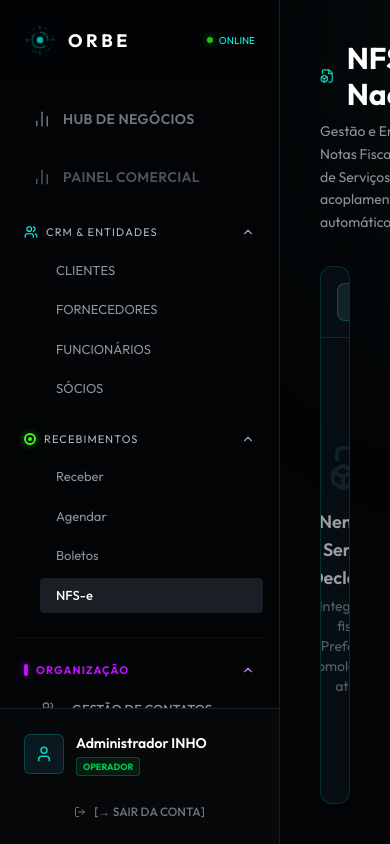
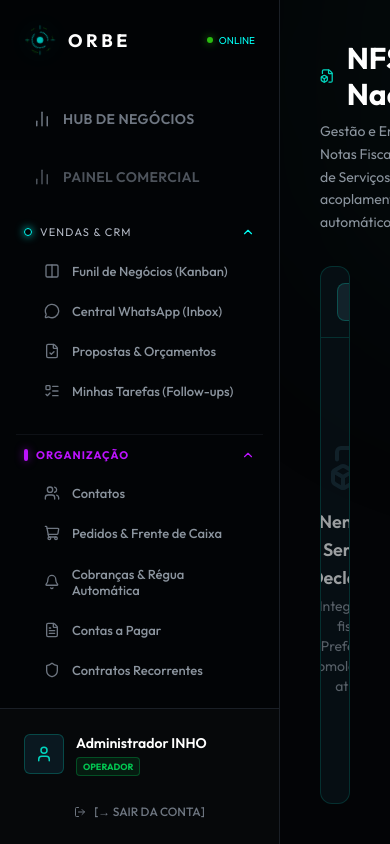
Before and after one commit to RafaHop3/OrbeSystems, a Next.js app in the folder inho_frontend/: page /nfse in a window 390 px wide. Built offline with nearby package versions, Linux system fonts and the light colour scheme.

Commit message:
feat(frontend): transform INHO Sidebar into World-Class CRM architecture with scaffolded module routes

```diff
--- a/inho_frontend/src/components/Sidebar.tsx
+++ b/inho_frontend/src/components/Sidebar.tsx
@@ -1,6 +1,6 @@
 'use client';
 import React, { useState } from 'react';
-import { ChevronDown, ChevronUp, Users, ShoppingCart, Monitor, Bell, FileText, Shield, User, LogOut, BarChart2, Building } from 'lucide-react';
+import { ChevronDown, ChevronUp, Users, ShoppingCart, Monitor, Bell, FileText, Shield, User, LogOut, BarChart2, Building, Columns, MessageCircle, FileCheck, ListTodo, LineChart } from 'lucide-react';
 import Link from 'next/link';
 import { usePathname } from 'next/navigation';
 import OrbeLogo from './OrbeLogo';
@@ -41,89 +41,25 @@ export default function Sidebar() {
                     </button>
                 </div>
 
-                {/* CRM & ENTIDADES Accordion (Legacy Combined) */}
+                {/* VENDAS & CRM */}
                 <div>
                     <div
                         onClick={() => setIsCrmOpen(!isCrmOpen)}
                         className="flex items-center justify-between px-2 cursor-pointer mb-3 group"
                     >
                         <div className="flex items-center gap-2">
-                            <Users size={14} className="text-[#00fff5]" />
-                            <span className="text-[11px] font-mono tracking-widest uppercase text-[#b3b9c5] group-hover:text-[#00fff5] transition-colors">CRM & ENTIDADES</span>
+                            <div className="w-2 h-2 rounded-full border border-[#00fff5] shadow-[0_0_8px_rgba(0,255,245,0.8)]" />
+                            <span className="text-[11px] font-mono tracking-widest uppercase text-[#b3b9c5] group-hover:text-[#00fff5] transition-colors">VENDAS & CRM</span>
                         </div>
-                        {isCrmOpen ? <ChevronUp size={14} className="text-gray-400" /> : <ChevronDown size={14} className="text-gray-500" />}
+                        {isCrmOpen ? <ChevronUp size={14} className="text-[#00fff5]" /> : <ChevronDown size={14} className="text-gray-500" />}
                     </div>
 
-                    <div className={`space-y-1 transition-all duration-300 ease-in-out pl-6 ${isCrmOpen ? 'max-h-[800px] opacity-100' : 'max-h-0 opacity-0 overflow-hidden'}`}>
+                    <div className={`space-y-1 transition-all duration-300 ease-in-out pl-4 ${isCrmOpen ? 'max-h-[800px] opacity-100' : 'max-h-0 opacity-0 overflow-hidden'}`}>
                         {[
-                            { label: 'CLIENTES', href: '/clientes' },
-                            { label: 'FORNECEDORES', href: '/fornecedores' },
-                            { label: 'FUNCIONÁRIOS', href: '/funcionarios' },
-                            { label: 'SÓCIOS', href: '/socios' },
-                        ].map((item) => {
-                            const isActive = pathname === item.href;
-                            return (
-                                <Link key={item.href} href={item.href} className={`block px-4 py-2 text-[13px] rounded transition-colors ${isActive ? 'bg-[#1a1f26] text-white font-medium' : 'text-[#8b949e] hover:text-[#c9d1d9] hover:bg-[#12161c]'}`}>
-                                    {item.label}
-                                </Link>
-                            );
-                        })}
-                    </div>
-                </div>
-
-                {/* RECEBIMENTOS Accordion (Legacy Combined) */}
-                <div>
-                    <div
-                        onClick={() => setIsRecOpen(!isRecOpen)}
-                        className="flex items-center justify-between px-2 cursor-pointer mb-3 group"
-                    >
-                        <div className="flex items-center gap-2">
-                            <div className="w-3 h-3 rounded-full border-2 border-[#39ff14] flex items-center justify-center shadow-[0_0_8px_rgba(57,255,20,0.4)]">
-                                <div className="w-1 h-1 bg-[#39ff14] rounded-full" />
-                            </div>
-                            <span className="text-[11px] font-mono tracking-widest uppercase text-[#b3b9c5] group-hover:text-[#39ff14] transition-colors">RECEBIMENTOS</span>
-                        </div>
-                        {isRecOpen ? <ChevronUp size={14} className="text-gray-400" /> : <ChevronDown size={14} className="text-gray-500" />}
-                    </div>
-
-                    <div className={`space-y-1 transition-all duration-300 ease-in-out pl-6 ${isRecOpen ? 'max-h-[800px] opacity-100' : 'max-h-0 opacity-0 overflow-hidden'}`}>
-                        {[
-                            { label: 'Receber', href: '/receber' },
-                            { label: 'Agendar', href: '/agendamentos' },
-                            { label: 'Boletos', href: '/boletos' },
-                            { label: 'NFS-e', href: '/nfse' },
-                        ].map((item) => {
-                            const isActive = pathname === item.href;
-                            return (
-                                <Link key={item.href} href={item.href} className={`block px-4 py-2 text-[13px] rounded transition-colors ${isActive ? 'bg-[#1a1f26] text-white font-medium' : 'text-[#8b949e] hover:text-[#c9d1d9] hover:bg-[#12161c]'}`}>
-                                    {item.label}
-                                </Link>
-                            );
-                        })}
-                    </div>
-                </div>
-
-                {/* ORGANIZAÇÃO Accordion (New Hub Layout) */}
-                <div className="pt-2 border-t border-[#1a1f26]/50">
-                    <div
-                        onClick={() => setIsOrgOpen(!isOrgOpen)}
-                        className="flex items-center justify-between px-2 cursor-pointer mb-3 group mt-4"
-                    >
-                        <div className="flex items-center gap-2">
-                            <div className="w-1 h-3 bg-[#bc13fe] rounded-full shadow-[0_0_8px_rgba(188,19,254,0.6)]" />
-                            <span className="text-[11px] font-mono font-bold text-[#bc13fe] uppercase tracking-widest">ORGANIZAÇÃO</span>
-                        </div>
-                        {isOrgOpen ? <ChevronUp size={14} className="text-purple-400" /> : <ChevronDown size={14} className="text-gray-500" />}
-                    </div>
-
-                    <div className={`space-y-1 transition-all duration-300 ease-in-out pl-2 ${isOrgOpen ? 'max-h-[800px] opacity-100' : 'max-h-0 opacity-0 overflow-hidden'}`}>
-                        {[
-                            { label: 'GESTÃO DE CONTATOS', icon: Users, href: '/contatos' },
-                            { label: 'PEDIDOS DE VENDA', icon: ShoppingCart, href: '/pedidos' },
-                            { label: 'FRENTE DE CAIXA (PDV)', icon: Monitor, href: '/pdv' },
-                            { label: 'COBRANÇAS E AVISOS', icon: Bell, href: '/cobrancas' },
-                            { label: 'CONTAS A PAGAR', icon: FileText, href: '/pagar' },
-                            { label: 'ASSIST. E CONTRATOS', icon: Shield, href: '/contratos' },
+                            { label: 'Funil de Negócios (Kanban)', icon: Columns, href: '/vendas/funil' },
+                            { label: 'Central WhatsApp (Inbox)', icon: MessageCircle, href: '/vendas/whatsapp' },
+                            { label: 'Propostas & Orçamentos', icon: FileCheck, href: '/vendas/propostas' },
+                            { label: 'Minhas Tarefas (Follow-ups)', icon: ListTodo, href: '/vendas/tarefas' },
                         ].map((item) => {
                             const Icon = item.icon;
                             const isActive = pathname === item.href;
@@ -131,38 +67,84 @@ export default function Sidebar() {
                                 <Link
                                     key={item.href}
                                     href={item.href}
-                                    className={`flex items-center gap-4 px-4 py-2.5 rounded-md transition-colors ${isActive
-                                        ? 'bg-[#1a1f26] text-white border-l-2 border-teal-500'
+                                    className={`flex items-center gap-3 px-3 py-2.5 rounded-md transition-colors ${isActive
+                                        ? 'bg-[#1a1f26] text-white border-l-2 border-[#00fff5]'
                                         : 'text-[#8b949e] hover:bg-[#12161c] hover:text-[#c9d1d9]'
                                         }`}
                                 >
-                                    <Icon size={16} className={isActive ? 'text-teal-400' : 'text-[#6e7681]'} />
-                                    <span className="text-[13px] font-medium leading-tight max-w-[150px]">{item.label}</span>
+                                    <Icon size={16} className={isActive ? 'text-[#00fff5]' : 'text-[#6e7681]'} />
+                                    <span className="text-[13px] font-medium leading-tight">{item.label}</span>
                                 </Link>
                             );
                         })}
                     </div>
                 </div>
 
-                {/* SISTEMA Accordion */}
-                <div className="pt-2 border-t border-[#1a1f26]/50">
+                {/* ORGANIZAÇÃO Accordion */}
+                <div className="pt-3 border-t border-[#1a1f26]/50 mt-4">
                     <div
-                        className="flex items-center justify-between px-2 cursor-pointer mb-3 group mt-4"
+                        onClick={() => setIsOrgOpen(!isOrgOpen)}
+                        className="flex items-center justify-between px-2 cursor-pointer mb-3 group"
+                    >
+                        <div className="flex items-center gap-2">
+                            <div className="w-1 h-3 bg-[#bc13fe] rounded-full shadow-[0_0_8px_rgba(188,19,254,0.6)]" />
+                            <span className="text-[11px] font-mono font-bold text-[#bc13fe] uppercase tracking-widest">ORGANIZAÇÃO</span>
+                        </div>
+                        {isOrgOpen ? <ChevronUp size={14} className="text-[#bc13fe]" /> : <ChevronDown size={14} className="text-gray-500" />}
+                    </div>
+
+                    <div className={`space-y-1 transition-all duration-300 ease-in-out pl-4 ${isOrgOpen ? 'max-h-[800px] opacity-100' : 'max-h-0 opacity-0 overflow-hidden'}`}>
+                        {[
+                            { label: 'Contatos', icon: Users, href: '/contatos' },
+                            { label: 'Pedidos & Frente de Caixa', icon: ShoppingCart, href: '/pdv' },
+                            { label: 'Cobranças & Régua Automática', icon: Bell, href: '/cobrancas' },
+                            { label: 'Contas a Pagar', icon: FileText, href: '/pagar' },
+                            { label: 'Contratos Recorrentes', icon: Shield, href: '/contratos' },
+                        ].map((item) => {
+                            const Icon = item.icon;
+                            const isActive = pathname === item.href;
+                            return (
+                                <Link
+                                    key={item.href}
+                                    href={item.href}
+                                    className={`flex items-center gap-3 px-3 py-2.5 rounded-md transition-colors ${isActive
+                                        ? 'bg-[#1a1f26] text-white border-l-2 border-[#bc13fe]'
+                                        : 'text-[#8b949e] hover:bg-[#12161c] hover:text-[#c9d1d9]'
+                                        }`}
+                                >
+                                    <Icon size={16} className={isActive ? 'text-[#bc13fe]' : 'text-[#6e7681]'} />
+                                    <span className="text-[13px] font-medium leading-tight">{item.label}</span>
+                                </Link>
+                            );
+                        })}
+                    </div>
+                </div>
+
+                {/* INTELIGÊNCIA & CONFIGURAÇÕES */}
+                <div className="pt-3 border-t border-[#1a1f26]/50 mt-4">
+                    <div
+                        onClick={() => setIsRecOpen(!isRecOpen)}
+                        className="flex items-center justify-between px-2 cursor-pointer mb-3 group"
                     >
                         <div className="flex items-center gap-2">
                             <div className="w-1 h-3 bg-[#0066ff] rounded-full shadow-[0_0_8px_rgba(0,102,255,0.6)]" />
-                            <span className="text-[11px] font-mono font-bold text-[#0066ff] uppercase tracking-widest">SISTEMA</span>
+                            <span className="text-[11px] font-mono font-bold text-[#0066ff] uppercase tracking-widest">INTELIGÊNCIA & CONFIG.</span>
                         </div>
+                        {isRecOpen ? <ChevronUp size={14} className="text-[#0066ff]" /> : <ChevronDown size={14} className="text-gray-500" />}
                     </div>
 
-                    <div className="space-y-1 pl-2">
-                        <Link href="/configuracoes/negocio" className={`flex items-center gap-4 px-4 py-2.5 rounded-md transition-colors ${pathname === '/configuracoes/negocio' ? 'bg-[#1a1f26] text-white border-l-2 border-[#bc13fe]' : 'text-[#8b949e] hover:bg-[#12161c] hover:text-[#c9d1d9]'}`}>
-                            <Building size={16} className={pathname === '/configuracoes/negocio' ? 'text-[#bc13fe]' : 'text-[#6e7681]'} />
-                            <span className="text-[12px] uppercase tracking-wide font-medium leading-tight">MINHA EMPRESA</span>
+                    <div className={`space-y-1 transition-all duration-300 ease-in-out pl-4 ${isRecOpen ? 'max-h-[800px] opacity-100' : 'max-h-0 opacity-0 overflow-hidden'}`}>
+                        <Link href="/inteligencia/dre" className={`flex items-center gap-3 px-3 py-2.5 rounded-md transition-colors ${pathname === '/inteligencia/dre' ? 'bg-[#1a1f26] text-white border-l-2 border-[#0066ff]' : 'text-[#8b949e] hover:bg-[#12161c] hover:text-[#c9d1d9]'}`}>
+                            <LineChart size={16} className={pathname === '/inteligencia/dre' ? 'text-[#0066ff]' : 'text-[#6e7681]'} />
+                            <span className="text-[13px] font-medium leading-tight">DRE & Balanço</span>
                         </Link>
-                        <Link href="/configuracoes/equipe" className={`flex items-center gap-4 px-4 py-2.5 rounded-md transition-colors ${pathname === '/configuracoes/equipe' ? 'bg-[#1a1f26] text-white border-l-2 border-[#00fff5]' : 'text-[#8b949e] hover:bg-[#12161c] hover:text-[#c9d1d9]'}`}>
-                            <Users size={16} className={pathname === '/configuracoes/equipe' ? 'text-[#00fff5]' : 'text-[#6e7681]'} />
-                            <span className="text-[12px] uppercase tracking-wide font-medium leading-tight">CONFIG. GLOBAIS (EQUIPE)</span>
+                        <Link href="/configuracoes/negocio" className={`flex items-center gap-3 px-3 py-2.5 rounded-md transition-colors ${pathname === '/configuracoes/negocio' ? 'bg-[#1a1f26] text-white border-l-2 border-[#0066ff]' : 'text-[#8b949e] hover:bg-[#12161c] hover:text-[#c9d1d9]'}`}>
+                            <Building size={16} className={pathname === '/configuracoes/negocio' ? 'text-[#0066ff]' : 'text-[#6e7681]'} />
+                            <span className="text-[13px] font-medium leading-tight">Minha Empresa / Negócio</span>
+                        </Link>
+                        <Link href="/configuracoes/equipe" className={`flex items-center gap-3 px-3 py-2.5 rounded-md transition-colors ${pathname === '/configuracoes/equipe' ? 'bg-[#1a1f26] text-white border-l-2 border-[#0066ff]' : 'text-[#8b949e] hover:bg-[#12161c] hover:text-[#c9d1d9]'}`}>
+                            <Users size={16} className={pathname === '/configuracoes/equipe' ? 'text-[#0066ff]' : 'text-[#6e7681]'} />
+                            <span className="text-[13px] font-medium leading-tight">Configurações de Equipe</span>
                         </Link>
                     </div>
                 </div>
```
Also changed, not shown: inho_frontend/src/app/inteligencia/dre/page.tsx (added, +20 -0 lines), inho_frontend/src/app/vendas/funil/page.tsx (added, +20 -0 lines), inho_frontend/src/app/vendas/propostas/page.tsx (added, +20 -0 lines), inho_frontend/src/app/vendas/tarefas/page.tsx (added, +20 -0 lines), inho_frontend/src/app/vendas/whatsapp/page.tsx (added, +20 -0 lines), 1 other file (tests, documents, lock files or other folders).
